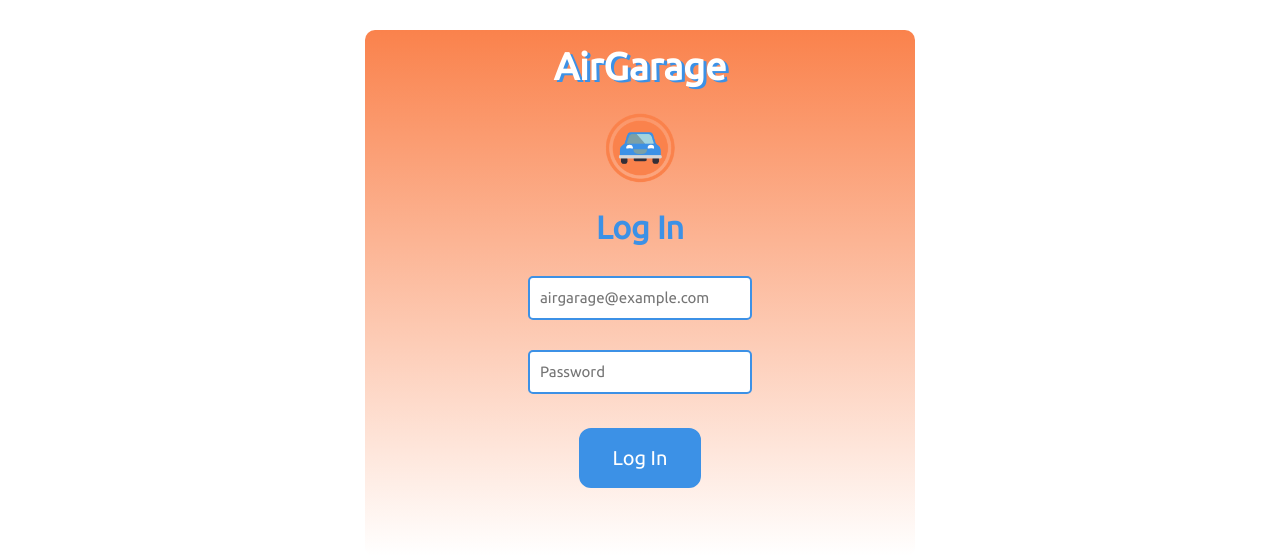
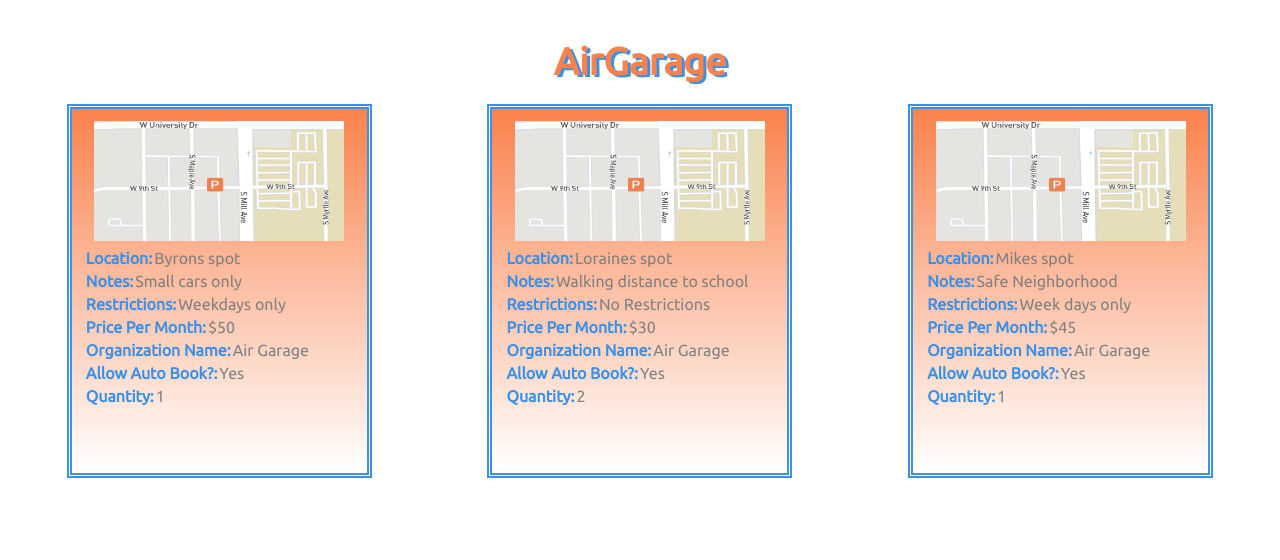
Before and after one commit to airgarage-capstone/ByronsRepo, a React (Create React App) app: page / in a window 1280 px wide. Shown: the top 560 px of the page. Built offline with nearby package versions, Linux system fonts and the light colour scheme.

Commit message:
Created Cards

```diff
--- a/src/App.css
+++ b/src/App.css
@@ -1,6 +1,11 @@
+
 .App {
   text-align: center;
+}
 
+.positionClasses{
+  display:flex;
+  flex-direction: row;
 }
 
 .App-logo {
@@ -19,8 +24,9 @@
   font-size: 38px;
   font-family:"Ubuntu";
   padding-top: 15px;
-  color:white;
+  color:#fa824c;;
   text-shadow: 3px 2px #3c91e6;
+  text-align: center;
 
 }
 
--- a/src/App.js
+++ b/src/App.js
@@ -1,15 +1,18 @@
 import React, { Component } from 'react';
 import logo from './logo.svg';
 import './App.css';
+import Form from './Form';
 import LogIn from './LogIn';
+import Cards from './Cards';
 
 class App extends Component {
   render() {
     return (
-      <div className="App">
-        <h1 className="App-title">AirGarage</h1>
-        <LogIn></LogIn>
-      </div>
+      <div className = 'App'>
+        <h1 class="App-title">AirGarage</h1>
+        <Cards></Cards>
+
+    </div>
     );
   }
 }
--- /dev/null
+++ b/src/Cards.css
@@ -0,0 +1,39 @@
+@import url('https://fonts.googleapis.com/css?family=Ubuntu');
+
+.cardView{
+  background-color: #F8F8FF;
+  width: 275px;
+  height:360px;
+  margin:auto;
+  background-image: linear-gradient(#fa824c, white);
+  background-repeat: repeat-x;
+  padding-bottom: 1px;
+  outline-width: thick;
+  outline-style: double;
+  outline-color: #3c91e6;
+  padding: 2px 10px;
+}
+
+.container {
+  padding: 2px 16px;
+}
+div{
+  margin: 3px;
+}
+
+th {
+  font-family: 'Ubuntu', sans-serif;
+  color:#3c91e6;
+
+}
+
+td {
+  font-family: 'Ubuntu', sans-serif;
+  color:grey;
+}
+
+.AG-logo {
+  height: 120px;
+  width: 250px;
+  padding-top: 10px;
+}
--- /dev/null
+++ b/src/Cards.js
@@ -0,0 +1,145 @@
+import React, { Component } from 'react';
+import './Cards.css';
+import parkspot from './parkSpot.png';
+
+class Cards extends React.Component {
+  constructor(props) {
+		super(props);
+		this.state = {
+		spotName: '',
+		notes: '',
+		restrictions: '',
+		pricePerMonth: '',
+		orgName: '',
+		allowAutoBook: '',
+		quantity:'',
+    spotPhoto: require('./parkSpot.png')
+	}
+}
+
+
+  render() {
+  	return (
+    <div className = 'positionClasses'>
+      <div className = 'cardView'>
+        <img src={this.state.spotPhoto} className = "AG-logo" alt="aglogo"/>
+      <div>
+        <th>Location: </th>
+        <td>{this.state.spotName = 'Byrons spot'}</td>
+      </div>
+
+      <div>
+        <th>Notes: </th>
+        <td>{this.state.notes = 'Small cars only'}</td>
+      </div>
+
+      <div>
+        <th>Restrictions: </th>
+        <td>{this.state.restrictions = 'Weekdays only'}</td>
+      </div>
+
+      <div>
+        <th>Price Per Month: </th>
+        <td>{this.state.pricePerMonth = '$50'}</td>
+      </div>
+
+      <div>
+        <th>Organization Name: </th>
+        <td>{this.state.orgName = 'Air Garage'}</td>
+      </div>
+
+      <div>
+        <th>Allow Auto Book?: </th>
+        <td>{this.state.allowAutoBook = 'Yes'}</td>
+      </div>
+
+      <div>
+        <th>Quantity: </th>
+        <td>{this.state.quantity = '1'}</td>
+      </div>
+      </div>
+
+      <div className = 'cardView'>
+        <img src={this.state.spotPhoto} className = "AG-logo" alt="aglogo"/>
+
+        <div>
+          <th>Location: </th>
+          <td>{this.state.spotName = 'Loraines spot'}</td>
+        </div>
+
+        <div>
+          <th>Notes: </th>
+          <td>{this.state.notes = 'Walking distance to school'}</td>
+        </div>
+
+        <div>
+          <th>Restrictions: </th>
+          <td>{this.state.restrictions = 'No Restrictions'}</td>
+        </div>
+
+        <div>
+          <th>Price Per Month: </th>
+          <td>{this.state.pricePerMonth = '$30'}</td>
+        </div>
+
+        <div>
+          <th>Organization Name: </th>
+          <td>{this.state.orgName = 'Air Garage'}</td>
+        </div>
+
+        <div>
+          <th>Allow Auto Book?: </th>
+          <td>{this.state.allowAutoBook = 'Yes'}</td>
+        </div>
+
+        <div>
+          <th>Quantity: </th>
+          <td>{this.state.quantity = '2'}</td>
+        </div>
+      </div>
+
+      <div className = 'cardView'>
+        <img src={this.state.spotPhoto} className = "AG-logo" alt="aglogo"/>
+
+        <div>
+          <th>Location: </th>
+          <td>{this.state.spotName = 'Mikes spot'}</td>
+        </div>
+
+        <div>
+          <th>Notes: </th>
+          <td>{this.state.notes = 'Safe Neighborhood'}</td>
+        </div>
+
+        <div>
+          <th>Restrictions: </th>
+          <td>{this.state.restrictions = 'Week days only'}</td>
+        </div>
+
+        <div>
+          <th>Price Per Month: </th>
+          <td>{this.state.pricePerMonth = '$45'}</td>
+        </div>
+
+        <div>
+          <th>Organization Name: </th>
+          <td>{this.state.orgName = 'Air Garage'}</td>
+        </div>
+
+        <div>
+          <th>Allow Auto Book?: </th>
+          <td>{this.state.allowAutoBook = 'Yes'}</td>
+        </div>
+
+        <div>
+          <th>Quantity: </th>
+          <td>{this.state.quantity = '1'}</td>
+        </div>
+      </div>
+    </div>
+
+          );
+      }
+  }
+
+export default Cards;
--- a/src/Form.css
+++ b/src/Form.css
@@ -1,3 +1,6 @@
+
+
+
 .FormTitle{
   font-family:"Ubuntu";
   color:#fa824c;
@@ -5,7 +8,6 @@
 
 div{
     margin: 30px;
-    alignt-items:center;
 }
 
 .AG-logo {
@@ -14,9 +16,6 @@
 
 body{
   height: 15px;
-  background-image: linear-gradient(#fa824c, white);
-  background-repeat: repeat-x;
-  padding-bottom: 10px
 }
 
 .rcorners {
--- a/src/Form.js
+++ b/src/Form.js
@@ -121,7 +121,6 @@
           Sign up
         </button>
       </div>
-
     </form>
 
     );
--- a/src/LogIn.css
+++ b/src/LogIn.css
@@ -1,15 +1,6 @@
 @import url('https://fonts.googleapis.com/css?family=Ubuntu');
 
-#root{
-  background-color: #F8F8FF;
-  border-radius: 10px;
-  width: 550px;
-  height:525px;
-  margin:auto;
-  background-image: linear-gradient(#fa824c, white);
-  background-repeat: repeat-x;
-  padding-bottom: 1px
-}
+
 
 .FormTitle{
   font-family: 'Ubuntu', sans-serif;
@@ -19,6 +10,7 @@
 div{
     margin: 30px;
 }
+
 
 .AG-logo {
   height: 70px;
--- a/src/LogIn.js
+++ b/src/LogIn.js
@@ -31,6 +31,7 @@
 
         <img src={aglogo} className = "AG-logo" alt="aglogo" />
         <h1 className="FormTitle"> Log In </h1>
+
 
         <div>
           <input
```
Also changed, not shown: src/parkSpot.png (added).
